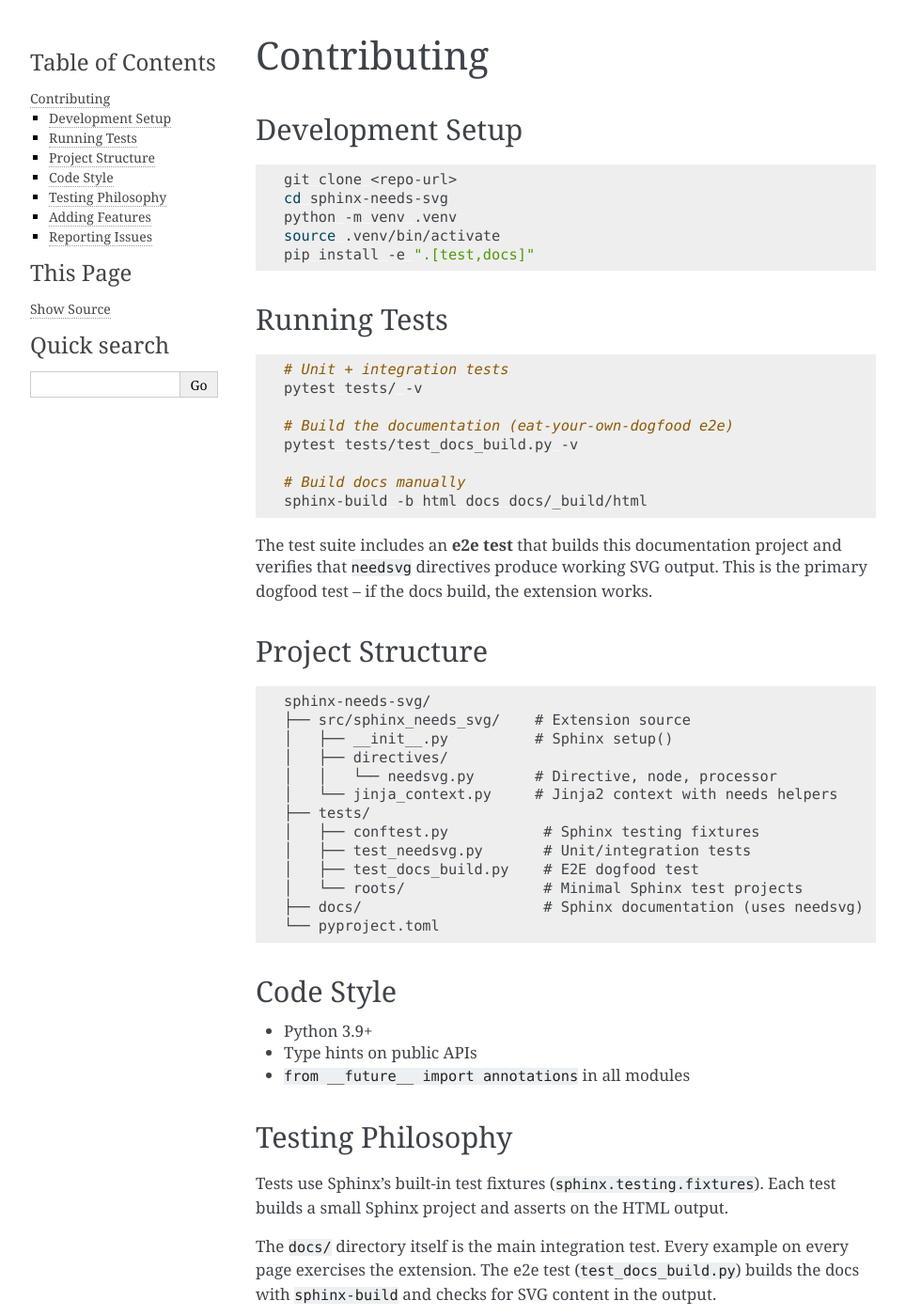
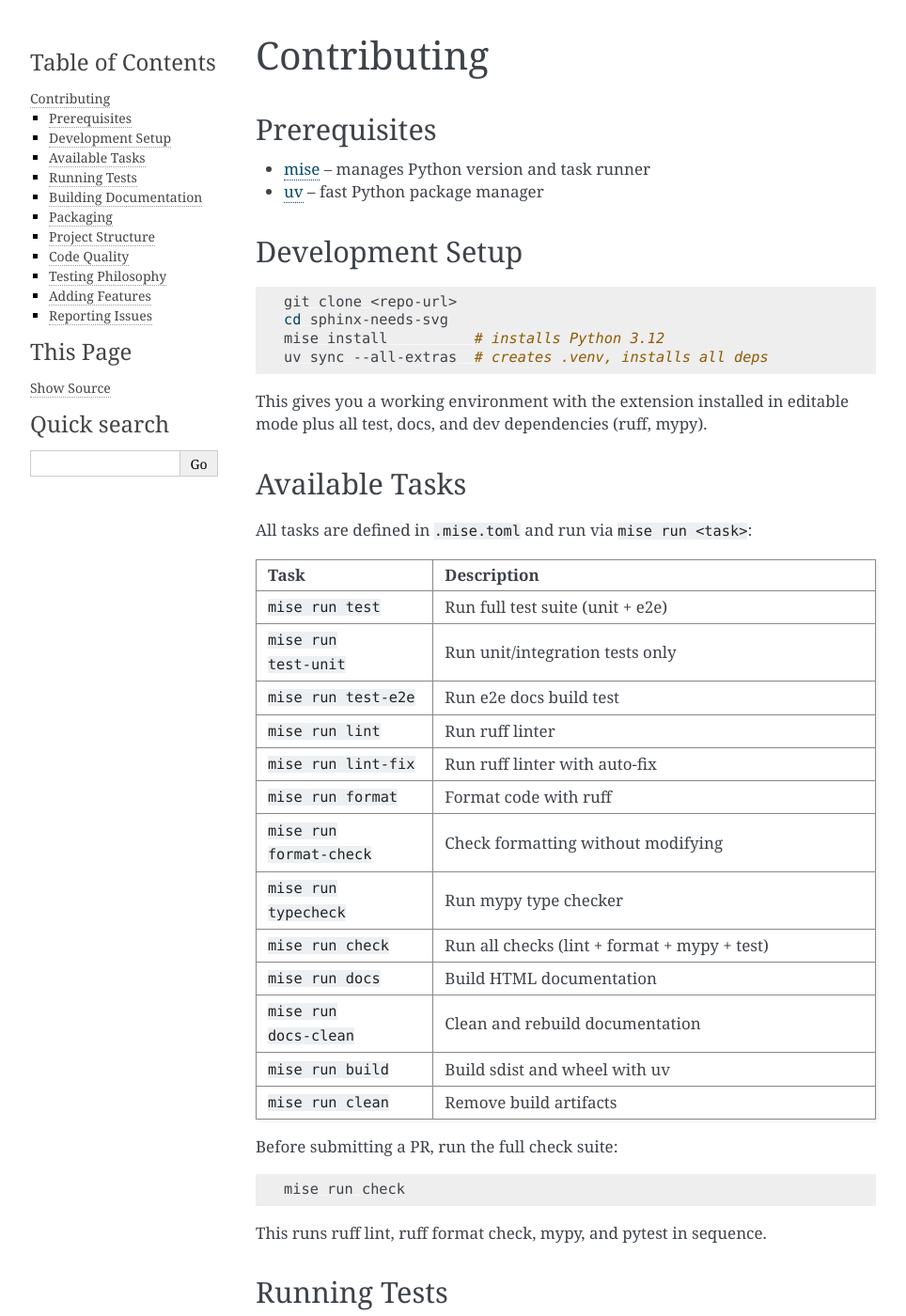
Before and after one commit to cpolzer/sphinx-need-svg, a Sphinx documentation site: the page built from docs/contributing.rst, in a window 1280 px wide and 1400 px high. Shown: the whole window at 94% size, without its empty margins (148-1112 px from the left). Built offline with Sphinx 7.4.7, drawn with Linux system fonts in a browser that asks for light colours; some of the changed text lies outside the part shown.

Commit message:
docs: update contributing guide for mise/uv/ruff/mypy toolchain

```diff
--- a/docs/contributing.rst
+++ b/docs/contributing.rst
@@ -1,5 +1,11 @@
 Contributing
 ============
+
+Prerequisites
+-------------
+
+- `mise <https://mise.jdx.dev/>`_ -- manages Python version and task runner
+- `uv <https://docs.astral.sh/uv/>`_ -- fast Python package manager
 
 Development Setup
 -----------------
@@ -8,27 +14,90 @@ Development Setup
 
    git clone <repo-url>
    cd sphinx-needs-svg
-   python -m venv .venv
-   source .venv/bin/activate
-   pip install -e ".[test,docs]"
+   mise install          # installs Python 3.12
+   uv sync --all-extras  # creates .venv, installs all deps
+
+This gives you a working environment with the extension installed in editable
+mode plus all test, docs, and dev dependencies (ruff, mypy).
+
+Available Tasks
+---------------
+
+All tasks are defined in ``.mise.toml`` and run via ``mise run <task>``:
+
+.. list-table::
+   :header-rows: 1
+   :widths: 20 50
+
+   * - Task
+     - Description
+   * - ``mise run test``
+     - Run full test suite (unit + e2e)
+   * - ``mise run test-unit``
+     - Run unit/integration tests only
+   * - ``mise run test-e2e``
+     - Run e2e docs build test
+   * - ``mise run lint``
+     - Run ruff linter
+   * - ``mise run lint-fix``
+     - Run ruff linter with auto-fix
+   * - ``mise run format``
+     - Format code with ruff
+   * - ``mise run format-check``
+     - Check formatting without modifying
+   * - ``mise run typecheck``
+     - Run mypy type checker
+   * - ``mise run check``
+     - Run all checks (lint + format + mypy + test)
+   * - ``mise run docs``
+     - Build HTML documentation
+   * - ``mise run docs-clean``
+     - Clean and rebuild documentation
+   * - ``mise run build``
+     - Build sdist and wheel with uv
+   * - ``mise run clean``
+     - Remove build artifacts
+
+Before submitting a PR, run the full check suite:
+
+.. code-block:: bash
+
+   mise run check
+
+This runs ruff lint, ruff format check, mypy, and pytest in sequence.
 
 Running Tests
 -------------
 
 .. code-block:: bash
 
-   # Unit + integration tests
-   pytest tests/ -v
+   mise run test          # all tests
+   mise run test-unit     # unit/integration tests only
+   mise run test-e2e      # e2e docs build test only
 
-   # Build the documentation (eat-your-own-dogfood e2e)
-   pytest tests/test_docs_build.py -v
+The test suite includes an **e2e dogfood test** that builds this documentation
+project and verifies that ``needsvg`` directives produce working SVG output.
+If the docs build and the SVG assertions pass, the extension works.
 
-   # Build docs manually
-   sphinx-build -b html docs docs/_build/html
+Building Documentation
+----------------------
 
-The test suite includes an **e2e test** that builds this documentation project
-and verifies that ``needsvg`` directives produce working SVG output. This is
-the primary dogfood test -- if the docs build, the extension works.
+.. code-block:: bash
+
+   mise run docs          # build to docs/_build/html
+   mise run docs-clean    # clean + rebuild
+
+Open ``docs/_build/html/index.html`` in a browser to review.
+
+Packaging
+---------
+
+.. code-block:: bash
+
+   mise run build         # produces dist/*.tar.gz and dist/*.whl
+
+Uses `hatchling <https://hatch.pypa.io/>`_ as the build backend and
+`uv build <https://docs.astral.sh/uv/>`_ as the build frontend.
 
 Project Structure
 -----------------
@@ -36,24 +105,39 @@ Project Structure
 .. code-block:: text
 
    sphinx-needs-svg/
-   ├── src/sphinx_needs_svg/    # Extension source
-   │   ├── __init__.py          # Sphinx setup()
+   ├── .mise.toml               # mise tasks and Python version
+   ├── pyproject.toml            # package metadata, deps, tool config
+   ├── uv.lock                   # reproducible dependency lock
+   ├── LICENSE                   # MIT license
+   ├── README.md
+   ├── src/sphinx_needs_svg/     # extension source
+   │   ├── __init__.py           # Sphinx setup()
    │   ├── directives/
-   │   │   └── needsvg.py       # Directive, node, processor
-   │   └── jinja_context.py     # Jinja2 context with needs helpers
+   │   │   └── needsvg.py        # directive, node, processor
+   │   └── jinja_context.py      # Jinja2 context with needs helpers
    ├── tests/
    │   ├── conftest.py           # Sphinx testing fixtures
-   │   ├── test_needsvg.py       # Unit/integration tests
-   │   ├── test_docs_build.py    # E2E dogfood test
-   │   └── roots/                # Minimal Sphinx test projects
-   ├── docs/                     # Sphinx documentation (uses needsvg)
-   └── pyproject.toml
+   │   ├── test_needsvg.py       # unit/integration tests
+   │   ├── test_docs_build.py    # e2e dogfood test
+   │   └── roots/                # minimal Sphinx test projects
+   └── docs/                     # Sphinx docs (uses needsvg itself)
 
-Code Style
-----------
+Code Quality
+------------
 
-- Python 3.9+
-- Type hints on public APIs
+**Linting** -- `ruff <https://docs.astral.sh/ruff/>`_ with rules: ``E``,
+``F``, ``I``, ``UP``, ``B``, ``SIM``, ``RUF``.
+
+**Formatting** -- ruff format (black-compatible).
+
+**Type checking** -- `mypy <https://mypy-lang.org/>`_ in strict mode.
+``docutils`` and ``sphinx_needs`` imports have stubs ignored since those
+libraries don't ship type annotations.
+
+**Style conventions:**
+
+- Python 3.9+ compatible syntax
+- Type hints on all public APIs
 - ``from __future__ import annotations`` in all modules
 
 Testing Philosophy
@@ -64,8 +148,8 @@ Each test builds a small Sphinx project and asserts on the HTML output.
 
 The ``docs/`` directory itself is the main integration test. Every example
 on every page exercises the extension. The e2e test
-(``test_docs_build.py``) builds the docs with ``sphinx-build`` and checks
-for SVG content in the output.
+(``test_docs_build.py``) builds the docs and checks for SVG content
+in the output.
 
 Adding Features
 ---------------
@@ -73,7 +157,7 @@ Adding Features
 1. Write a failing test in ``tests/test_needsvg.py``
 2. Implement the feature
 3. Add an example to ``docs/examples.rst`` that exercises it
-4. Run the full suite: ``pytest tests/ -v``
+4. Run ``mise run check`` to verify everything passes
 5. Submit a PR
 
 Reporting Issues
--- a/docs/quickstart.rst
+++ b/docs/quickstart.rst
@@ -7,6 +7,12 @@ Installation
 .. code-block:: bash
 
    pip install sphinx-needs-svg
+
+Or with `uv <https://docs.astral.sh/uv/>`_:
+
+.. code-block:: bash
+
+   uv add sphinx-needs-svg
 
 Add to your ``conf.py``:
 
```
Also changed, not shown: other parts of docs/contributing.rst (+1 -1 lines).
